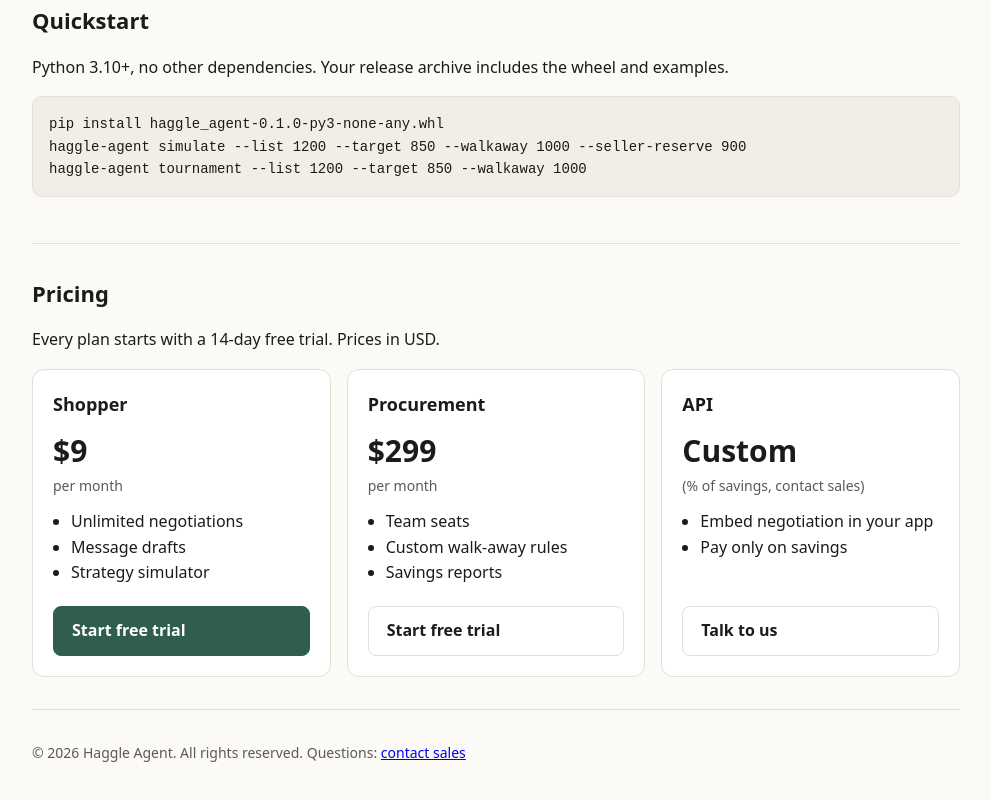
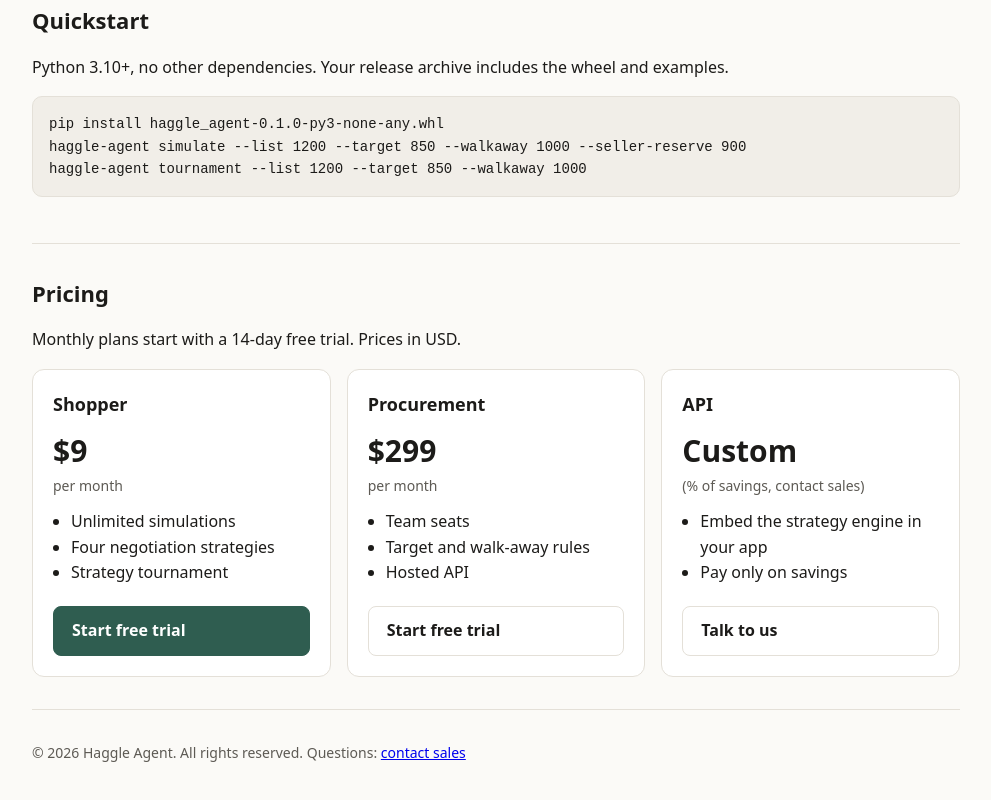
Before and after one commit to eliem08/haggle-agent, a plain HTML site: page landing/index.html in a window 1280 px wide. Shown: the part 674-1474 px from the top of the page, without its empty margins (144-1135 px from the left). Drawn offline with Linux system fonts and the light colour scheme.

Commit message:
Pricing copy: list only what the software does; trial applies to monthly plans; plan note

```diff
--- a/landing/index.html
+++ b/landing/index.html
@@ -53,24 +53,24 @@ haggle-agent tournament --list 1200 --target 850 --walkaway 1000</code></pre>
   </section>
   <section>
     <h2>Pricing</h2>
-    <p>Every plan starts with a 14-day free trial. Prices in USD.</p>
+    <p>Monthly plans start with a 14-day free trial. Prices in USD.</p>
     <div class="grid">
       <article class="plan">
         <h3>Shopper</h3>
         <p class="price">$9<span>per month</span></p>
-        <ul><li>Unlimited negotiations</li><li>Message drafts</li><li>Strategy simulator</li></ul>
+        <ul><li>Unlimited simulations</li><li>Four negotiation strategies</li><li>Strategy tournament</li></ul>
         <a class="btn primary" href="https://github.com/eliem08/haggle-agent/issues/new?title=Haggle%20Agent%20Shopper&amp;labels=sales">Start free trial</a>
       </article>
       <article class="plan">
         <h3>Procurement</h3>
         <p class="price">$299<span>per month</span></p>
-        <ul><li>Team seats</li><li>Custom walk-away rules</li><li>Savings reports</li></ul>
+        <ul><li>Team seats</li><li>Target and walk-away rules</li><li>Hosted API</li></ul>
         <a class="btn" href="https://github.com/eliem08/haggle-agent/issues/new?title=Haggle%20Agent%20Procurement&amp;labels=sales">Start free trial</a>
       </article>
       <article class="plan">
         <h3>API</h3>
         <p class="price">Custom<span>(% of savings, contact sales)</span></p>
-        <ul><li>Embed negotiation in your app</li><li>Pay only on savings</li></ul>
+        <ul><li>Embed the strategy engine in your app</li><li>Pay only on savings</li></ul>
         <a class="btn" href="https://github.com/eliem08/haggle-agent/issues/new?title=Haggle%20Agent%20API&amp;labels=sales">Talk to us</a>
       </article>
     </div>
```
Also changed, not shown: 1 other file.
